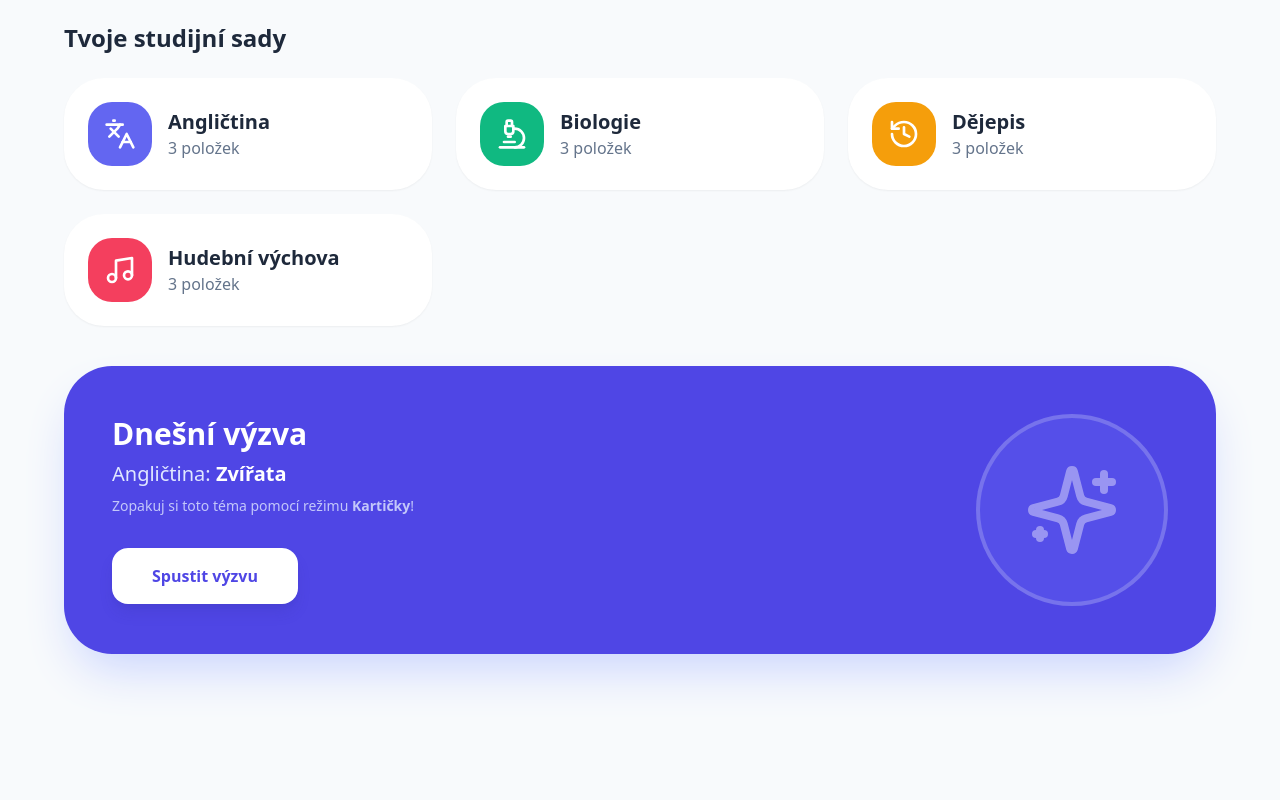
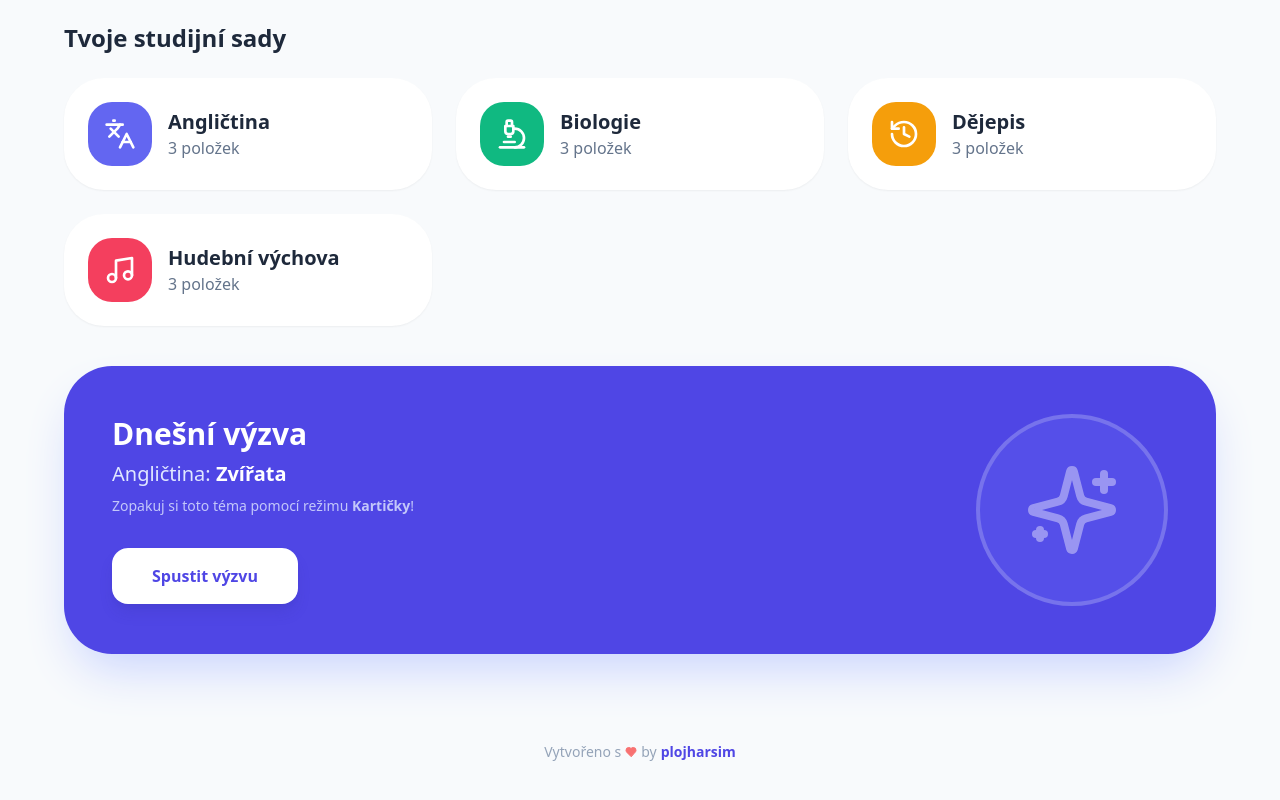
Before and after one commit to plojharsim/edu, a React (Vite) app: page / in a window 1280 px wide. Shown: the part 214-1014 px from the top of the page. Before the commit the page ends 948 px from the top, so only its background shows below. Built offline with nearby package versions, Linux system fonts and the light colour scheme; sample sign-in values are in the browser's storage.

Commit message:
[dyad] Přejmenování aplikace a přidání podpisu autora - wrote 2 file(s)

```diff
--- a/index.html
+++ b/index.html
@@ -3,7 +3,7 @@
   <head>
     <meta charset="UTF-8" />
     <meta name="viewport" content="width=device-width, initial-scale=1.0" />
-    <title>dyad-generated-app</title>
+    <title>Co se dnes naučíme? - by plojharsim</title>
   </head>
 
   <body>
--- a/src/pages/Index.tsx
+++ b/src/pages/Index.tsx
@@ -3,7 +3,7 @@
 import React, { useEffect, useState, useMemo } from 'react';
 import { useNavigate } from 'react-router-dom';
 import * as LucideIcons from 'lucide-react';
-import { Sparkles, TrendingUp, LogOut, Edit3 } from 'lucide-react';
+import { Sparkles, TrendingUp, LogOut, Edit3, Heart } from 'lucide-react';
 import CategoryCard from '@/components/Dashboard/CategoryCard';
 import { Button } from "@/components/ui/button";
 import { ThemeToggle } from "@/components/ThemeToggle";
@@ -72,8 +72,8 @@ const Index = () => {
   };
 
   return (
-    <div className="min-h-screen bg-background p-6 pb-20 transition-colors duration-300">
-      <header className="max-w-6xl mx-auto pt-10 mb-12 flex flex-col md:flex-row md:items-end justify-between gap-8">
+    <div className="min-h-screen bg-background p-6 pb-20 transition-colors duration-300 flex flex-col">
+      <header className="max-w-6xl mx-auto pt-10 mb-12 flex flex-col md:flex-row md:items-end justify-between gap-8 w-full">
         <div className="text-center md:text-left">
           <div className="flex items-center justify-center md:justify-start gap-2 mb-2">
             <Sparkles className="w-5 h-5 text-indigo-500 fill-indigo-500" />
@@ -125,7 +125,7 @@ const Index = () => {
         </div>
       </header>
 
-      <main className="max-w-6xl mx-auto">
+      <main className="max-w-6xl mx-auto flex-1 w-full">
         <div className="mb-10">
           <h2 className="text-2xl font-black text-slate-800 dark:text-slate-100 mb-6 text-center md:text-left">Tvoje studijní sady</h2>
           <div className="grid grid-cols-1 sm:grid-cols-2 lg:grid-cols-3 gap-6 justify-items-center md:justify-items-stretch">
@@ -150,7 +150,7 @@ const Index = () => {
         </div>
 
         {dailyChallenge && (
-          <div className="bg-indigo-600 dark:bg-indigo-700 rounded-[3rem] p-8 md:p-12 text-white relative overflow-hidden shadow-2xl shadow-indigo-200 dark:shadow-none">
+          <div className="bg-indigo-600 dark:bg-indigo-700 rounded-[3rem] p-8 md:p-12 text-white relative overflow-hidden shadow-2xl shadow-indigo-200 dark:shadow-none mb-12">
             <div className="relative z-10 flex flex-col md:flex-row items-center justify-between gap-8 text-center md:text-left">
               <div className="max-w-md">
                 <h3 className="text-3xl font-bold mb-2">Dnešní výzva</h3>
@@ -176,6 +176,12 @@ const Index = () => {
           </div>
         )}
       </main>
+
+      <footer className="mt-auto pt-10 text-center">
+        <p className="text-slate-400 dark:text-slate-500 text-sm font-medium flex items-center justify-center gap-1">
+          Vytvořeno s <Heart className="w-3 h-3 text-red-400 fill-red-400" /> by <span className="text-indigo-600 dark:text-indigo-400 font-bold">plojharsim</span>
+        </p>
+      </footer>
     </div>
   );
 };
```
